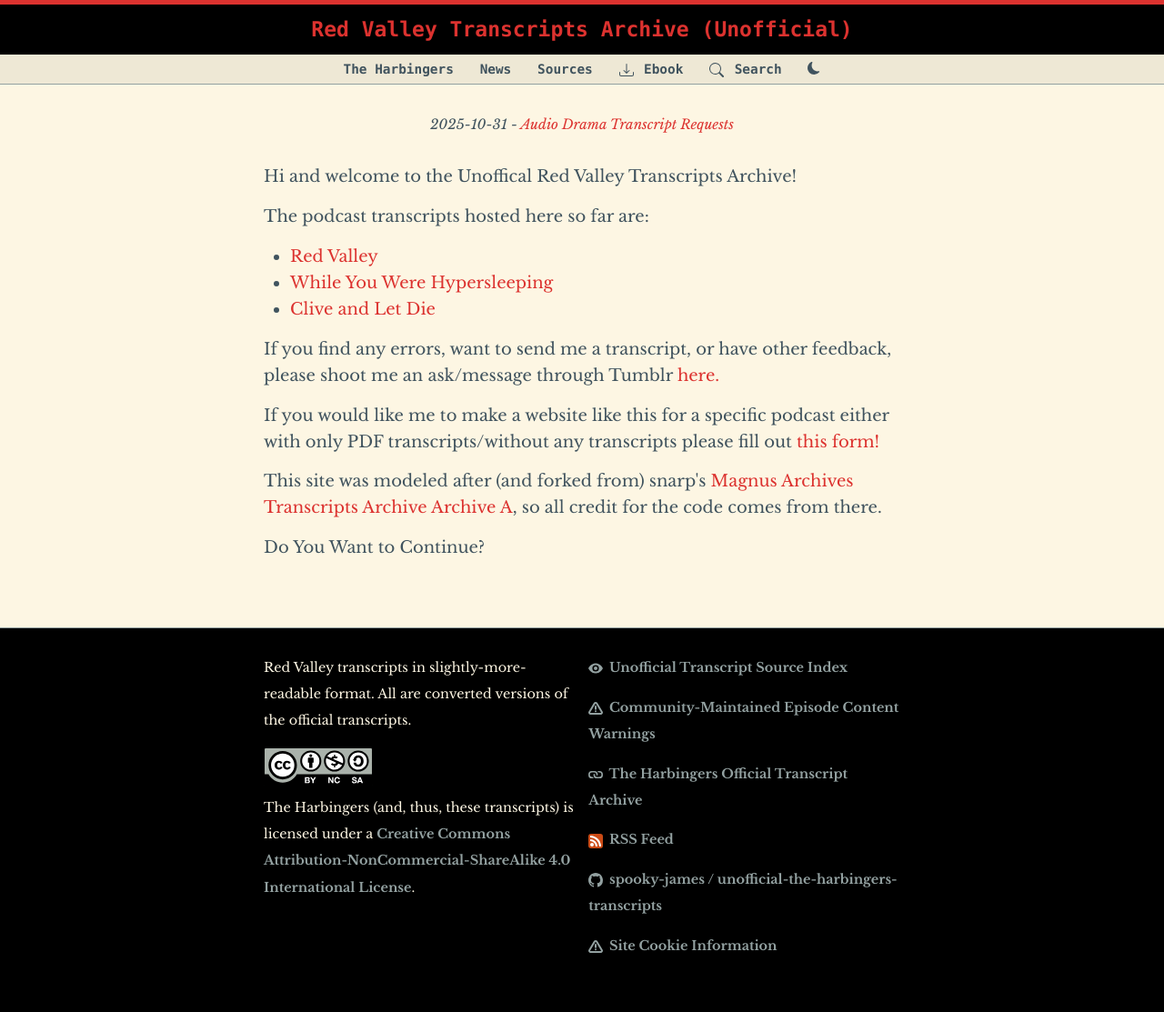
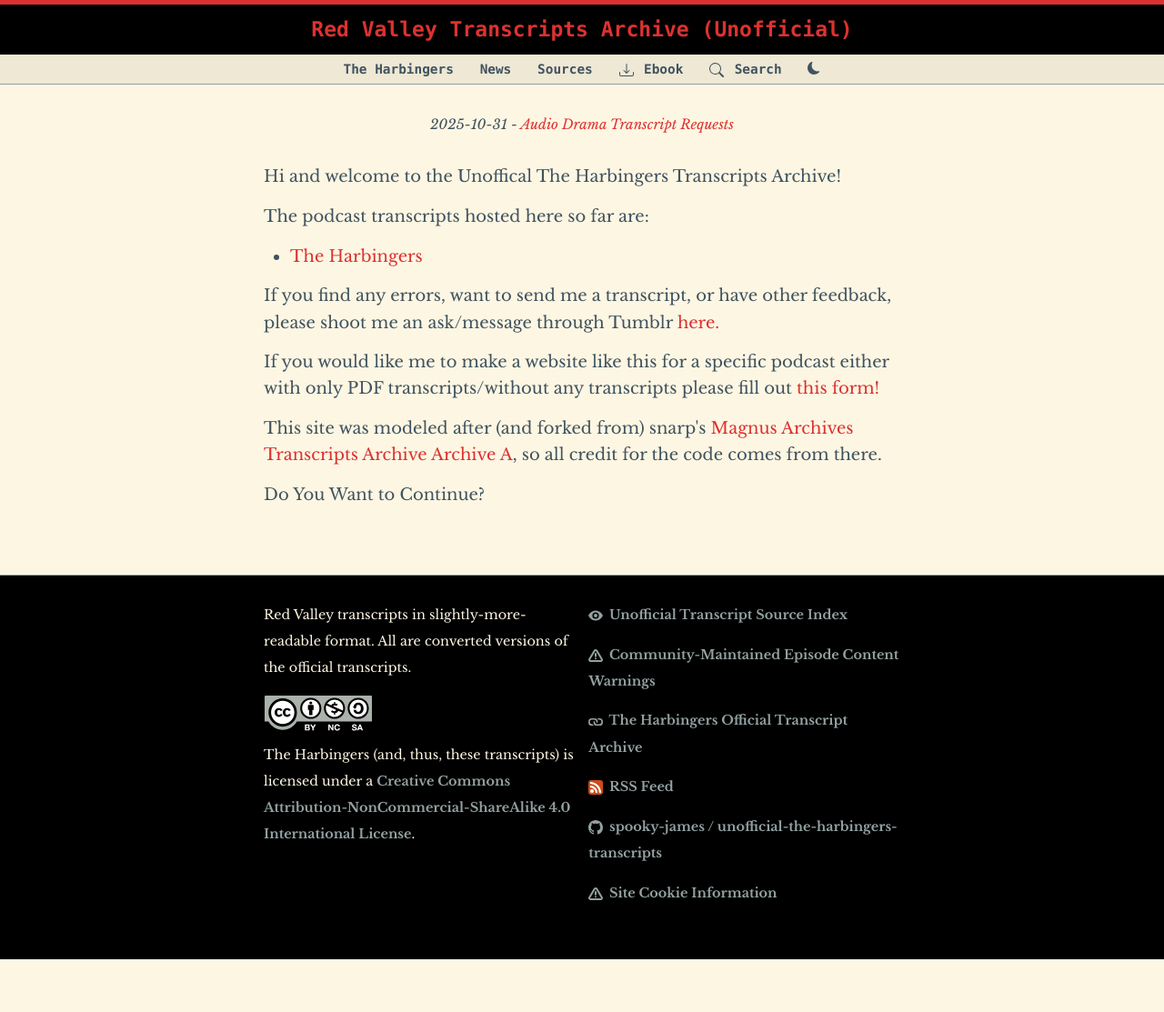
Before and after one commit to spooky-james/unofficial-the-harbingers-transcripts, a Jekyll site: the page built from index.html, in a window 1280 px wide. Shown: the whole page at 91% size. Built offline with Jekyll 4.4.1, drawn with Linux system fonts in a browser that asks for light colours; after the commit the page ends 1055 px from its top, so only the background shows below that.

Commit message:
Update index.html

```diff
--- a/index.html
+++ b/index.html
@@ -5,13 +5,11 @@
 {% include latest-news-bar.html %}
 
 <div class="wrapper">
-<p>Hi and welcome to the Unoffical Red Valley Transcripts Archive!</p>
+<p>Hi and welcome to the Unoffical The Harbingers Transcripts Archive!</p>
 
 <p>The podcast transcripts hosted here so far are:</p>
 <ul>
-    <li><a href="{{ site.baseurl }}/RedVal/">Red Valley</a></li>
-    <li><a href="{{ site.baseurl }}/wywhs/">While You Were Hypersleeping</a></li>
-    <li><a href="{{ site.baseurl }}/cald/">Clive and Let Die</a></li>
+    <li><a href="{{ site.baseurl }}/Harbinger/">The Harbingers</a></li>
 </ul>
 
 <p>If you find any errors, want to send me a transcript, or have other feedback, please shoot me an ask/message through Tumblr <a href="https://www.tumblr.com/blog/james-spooky" target="_blank">here.</a></p>
```
